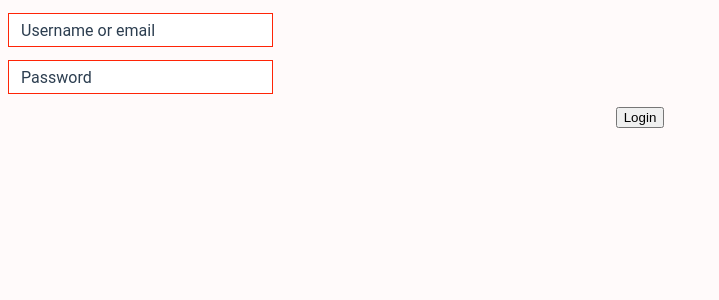
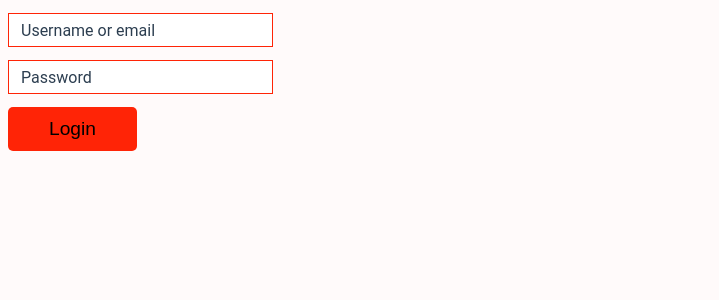
Before and after one commit to Imperger/kb-game, a Vue app in the folder frontend/: page /login in a window 1280 px wide. Shown: the top 300 px of the page, without its empty margins (0-719 px from the left). Built offline with nearby package versions, Linux system fonts and the light colour scheme; what vue-recaptcha-v3 would draw is missing.

Commit message:
feat: Replace default buttons

```diff
--- a/frontend/src/views/Login.vue
+++ b/frontend/src/views/Login.vue
@@ -1,8 +1,8 @@
 <template>
-  <form @submit.prevent="onSubmit">
+  <form>
     <MyTextInput v-model="usernameOrEmail" label="Username or email"/>
     <MyTextInput v-model="password" password label="Password" />
-    <button>Login</button>
+    <MyButton @click="onSubmit">Login</MyButton>
   </form>
 </template>
 
@@ -14,9 +14,13 @@
 import { Component, Mixins } from 'vue-property-decorator';
 import ApiServiceMixin from '@/mixins/api-service-mixin';
 
-import MyTextInput from '../components/MyTextInput.vue';
+import MyTextInput from '@/components/MyTextInput.vue';
+import MyButton from '@/components/MyButton.vue'
 
-@Component({ components: { MyTextInput }})
+@Component({ components: {
+  MyTextInput,
+  MyButton
+}})
 export default class Login extends Mixins(ApiServiceMixin) {
   private usernameOrEmail = '';
   private password = '';
```
